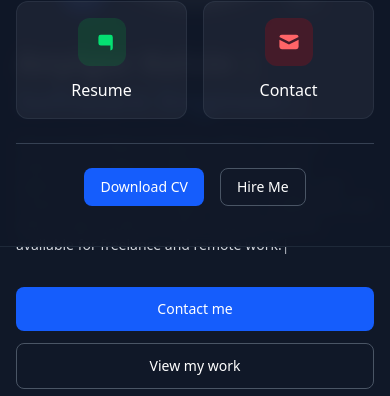
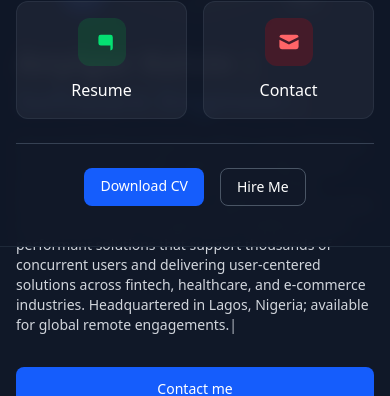
Before and after one commit to Kelvin-Kelechi/new-Portfolio, a Next.js app: page / in a window 390 px wide. Both pictures are taken after a click on the button 354 px from the left and 36 px from the top of the page. Shown: the part 364-760 px from the top of the page. Built offline with nearby package versions, Linux system fonts and the light colour scheme; grey boxes are pictures that could not be loaded.

Commit message:
feat: Enhance Header component functionality
- Add CV download functionality to the Download CV button
- Implement Hire Me button to scroll to contact section
- Prevent page scrolling when mobile menu is open
- Add useEffect hook to manage body overflow style

```diff
--- a/app/components/Header.tsx
+++ b/app/components/Header.tsx
@@ -1,8 +1,22 @@
 "use client";
-import { useState } from "react";
+import { useState, useEffect } from "react";
 
 export default function Header() {
   const [isMenuOpen, setIsMenuOpen] = useState(false);
+
+  // Effect to prevent scrolling when menu is open
+  useEffect(() => {
+    if (isMenuOpen) {
+      document.body.style.overflow = 'hidden';
+    } else {
+      document.body.style.overflow = 'auto';
+    }
+
+    // Cleanup function to restore scrolling when component unmounts
+    return () => {
+      document.body.style.overflow = 'auto';
+    };
+  }, [isMenuOpen]);
 
   const handleNavClick = (
     e: React.MouseEvent<HTMLAnchorElement>,
@@ -256,10 +270,23 @@ export default function Header() {
             {/* Quick Actions Bar */}
             <div className="mt-6 pt-6 border-t border-gray-700">
               <div className="flex justify-center space-x-4">
-                <button className="px-4 py-2 bg-blue-600 hover:bg-blue-700 text-white text-sm rounded-lg transition-all duration-300 hover:scale-105">
+                <a
+                  href="/resume.pdf"
+                  download
+                  className="px-4 py-2 bg-blue-600 hover:bg-blue-700 text-white text-sm rounded-lg transition-all duration-300 hover:scale-105 text-center"
+                >
                   Download CV
-                </button>
-                <button className="px-4 py-2 border border-gray-600 hover:border-gray-500 text-white text-sm rounded-lg transition-all duration-300 hover:scale-105">
+                </a>
+                <button
+                  onClick={(e) => {
+                    setIsMenuOpen(false);
+                    const contactSection = document.getElementById("contact");
+                    if (contactSection) {
+                      contactSection.scrollIntoView({ behavior: "smooth", block: "start" });
+                    }
+                  }}
+                  className="px-4 py-2 border border-gray-600 hover:border-gray-500 text-white text-sm rounded-lg transition-all duration-300 hover:scale-105"
+                >
                   Hire Me
                 </button>
               </div>
--- a/app/components/Hero.tsx
+++ b/app/components/Hero.tsx
@@ -43,7 +43,7 @@ export default function Hero() {
   const scrollToSection = (sectionId: string) => {
     const element = document.getElementById(sectionId);
     if (element) {
-      element.scrollIntoView({ behavior: 'smooth' });
+      element.scrollIntoView({ behavior: "smooth" });
     }
   };
 
@@ -79,7 +79,7 @@ export default function Hero() {
                 style={{ transitionDelay: "200ms" }}
               >
                 <TypewriterText
-                  text="Passionate Software Engineer with 5+ years of experience building scalable web and mobile applications. Skilled in React, Next.js, Node.js, and modern UI/UX. Always eager to learn, collaborate, and deliver high-quality solutions. Based in Tehran, available for freelance and remote work."
+                  text="Seasoned Software Engineer with 5+ years delivering robust web amd mobile platforms for high-growth startups and enterprise clients. Adept in React, Next.js, React-Native, Node.js, TypeScript, and scalable cloud architecture. Recognized for shipping secure, performant solutions that support thousands of concurrent users and delivering user-centered solutions across fintech, healthcare, and e-commerce industries. Headquartered in Lagos, Nigeria; available for global remote engagements."
                   speed={18}
                   className="inline"
                 />
@@ -96,13 +96,13 @@ export default function Hero() {
               style={{ transitionDelay: "1200ms" }}
             >
               <button
-                onClick={() => scrollToSection('contact')}
+                onClick={() => scrollToSection("contact")}
                 className="bg-blue-600 hover:bg-blue-700 text-white px-6 sm:px-8 py-3 rounded-lg font-medium transition-all duration-300 hover:scale-105 hover:shadow-lg hover:shadow-blue-500/25 text-sm sm:text-base"
               >
                 Contact me
               </button>
               <button
-                onClick={() => scrollToSection('portfolio')}
+                onClick={() => scrollToSection("portfolio")}
                 className="border border-gray-600 hover:border-gray-500 text-white px-6 sm:px-8 py-3 rounded-lg font-medium transition-all duration-300 hover:scale-105 hover:shadow-lg text-sm sm:text-base"
               >
                 View my work
@@ -156,7 +156,7 @@ export default function Hero() {
                 style={{ transitionDelay: "1100ms" }}
               >
                 <svg
-                  className="w-6 h-6 sm:w-8 sm:w-8"
+                  className="w-6 h-6   sm:w-8"
                   fill="currentColor"
                   viewBox="0 0 20 20"
                 >
```
Also changed, not shown: public/profile.png (renamed from app/assets/images/profile.png).
